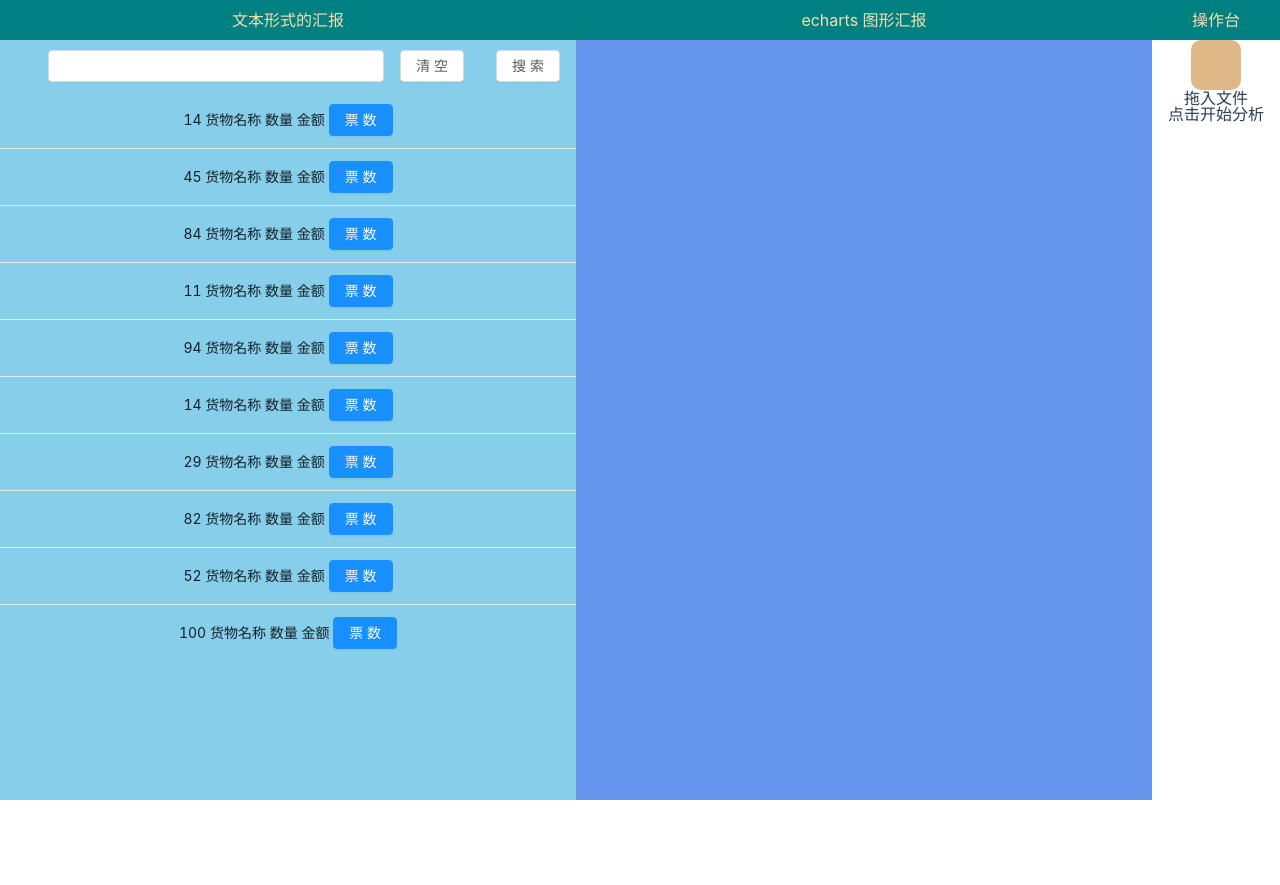
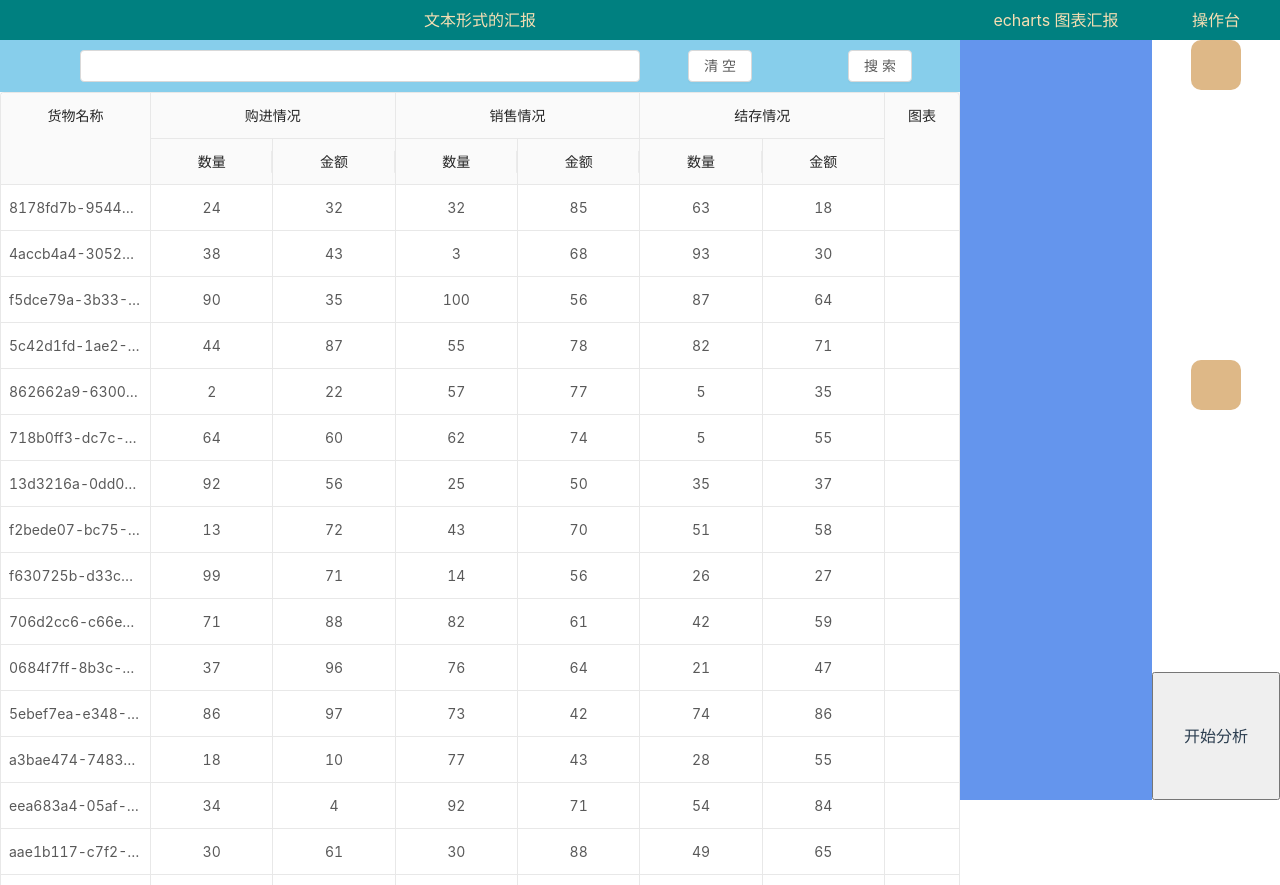
Before and after one commit to BodomLake/tax-check, a Vue app: page / in a window 1280 px wide. Before the commit the page ends 800 px from the top, so only its background shows below. Built offline with nearby package versions, Linux system fonts and the light colour scheme.

Commit message:
重新设置表格

```diff
--- a/src/components/FileDropZone.vue
+++ b/src/components/FileDropZone.vue
@@ -1,17 +1,16 @@
 <template>
   <div class="file">
-    <div class="dropZone" :for="id" @click="inputFile">
+    <div class="dropZone" :for="id" @click="inputFile" @dragleave="dragLeaveFile($event)"
+         @dragover="dragOverFile($event)" @drop="dropFile($event)">
       <!-- 可以考虑不用Antd 组件-->
-      <a-icon type="plus-circle" :spin="false" theme="outlined"
-              style="transform: translateY(-50%);top: 50%;position: relative;"/>
-      <input type="file" :id="id" :name="fileName || 'file:' + id" :ref="id" :multiple="multiple"
+      <!--<a-icon type="plus-circle" :spin="false" theme="outlined" style="transform: translateY(-50%);top: 50%;position: relative;"/>-->
+      <input type="file" :id="id" :name="'fileLoader:' + id" :ref="id" :multiple="multiple"
              style="visibility: hidden;display: none" @change="inputChange($event)">
     </div>
     <ul class="fileList">
       <li v-for="file in fileList">
         <a-icon type="file-excel"/>
         {{ file.name }}
-
       </li>
     </ul>
   </div>
@@ -20,7 +19,7 @@
 
 <script>
 import {v4 as uuidv4} from 'uuid';
-import * as XLSX from 'xlsx'
+
 // 默认接受 application/vnd.ms-excel
 export default {
   name: "FileDropZone",
@@ -40,20 +39,13 @@ export default {
         return uuidv4().replaceAll('-', '');
       }
     },
-    // 该组件中存放的文件列表
-    fileList: {
-      require: true,
-      type: Array,
-      default: () => {
-        return []
-      },
-    }
   },
+
   data() {
     return {
       tooltip: '请拖入文件',
-      fileName: '',
-      fileReader: new FileReader(),
+      // 该组件中存放的文件列表
+      fileList: [],
     }
   },
   mounted() {
@@ -64,24 +56,32 @@ export default {
       this.$refs[this.id].click()
     },
     inputChange($event) {
-      console.log($event)
-      console.log($event.target)
-      console.log($event.target.files)
-      this.fileList = $event.target.files;
-      console.log(XLSX)
-
-      // 读取完毕的回调
-      this.fileReader.onload = function (e) {
-        let data = e.target.result;
-        let workbook = XLSX.read(data, {type: 'binary'});
-        console.log(workbook);
-        let json1 = XLSX.utils.sheet_to_json(workbook.Sheets[workbook.SheetNames[0]])
-        let json2 = XLSX.utils.sheet_to_json(workbook.Sheets[workbook.SheetNames[1]])
-        console.log(json1)
-        console.log(json2)
+      // console.log($event.target)
+      console.log('点击传入文件', $event.target.files)
+      if (this.multiple) {
+        this.fileList.push($event.target.files[0])
+      } else {
+        this.fileList = $event.target.files;
       }
-      // 读取文件
-      this.fileReader.readAsBinaryString(this.fileList[0])
+    },
+    dropFile($event) {
+      $event.preventDefault();
+      $event.stopPropagation();
+      let transferFiles = $event.target.files || $event.dataTransfer.files;
+      console.log('拖入文件', transferFiles)
+      if (this.multiple) {
+        this.fileList.push(transferFiles[0])
+      } else {
+        this.fileList = $event.target.files;
+      }
+    },
+    dragOverFile($event) {
+      $event.preventDefault();
+      $event.stopPropagation();
+    },
+    dragLeaveFile($event) {
+      $event.preventDefault();
+      $event.stopPropagation();
     }
   }
 }
@@ -89,20 +89,21 @@ export default {
 
 <style scoped>
 .file {
-  width: 50px;
-  height: 50px;
   margin: 0px auto;
 }
 
 .dropZone {
-  width: 100%;
-  height: 100%;
+  width: 50px;
+  height: 50px;
+  margin: 0px auto;
   background-color: burlywood;
   border-radius: 10px;
 }
 
 .fileList {
-
+  user-select: none;
+  height: fit-content;
+  width: 100%;
 }
 
 </style>
--- a/src/views/Home.vue
+++ b/src/views/Home.vue
@@ -28,12 +28,9 @@
         </a-row>
 
         <div class="result">
-          <a-list item-layout="horizontal" :data-source="list">
-            <a-list-item slot="renderItem" slot-scope="item, index">
-              {{ item }} 货物名称 数量 金额
-              <a-button type="primary">票数</a-button>
-            </a-list-item>
-          </a-list>
+          <a-table style="height: inherit" :columns="columns" :data-source="displayData" :pagination="false"
+                   :scrollToFirstRowOnChange="true"
+                   bordered size="middle" :scroll="{ y: 700 }"/>
         </div>
         <!-- 待加入的功能 -->
         <div class="rest">
@@ -44,7 +41,7 @@
     <div class="right">
       <div class="title-bar">
         <div class="text-center">
-          echarts 图形汇报
+          echarts 图表汇报
         </div>
       </div>
       <div class="charts">
@@ -52,65 +49,168 @@
       </div>
     </div>
     <div class="bench">
+
       <div class="title-bar">
         <div class="text-center">操作台</div>
+      </div>
 
+      <div style="height: 40vh">
+        <!-- 开具发票 offer -->
+        <FileDropZone ref="offer" :multiple="true"></FileDropZone>
       </div>
-      <div>
-        <FileDropZone></FileDropZone>
+
+      <div style="height: 40vh">
+        <!-- 取得发票 earn -->
+        <FileDropZone ref="earn"></FileDropZone>
       </div>
-      <div>
-        拖入文件
-      </div>
-      <div>
-        点击开始分析
-      </div>
-      <div>
 
-      </div>
+      <button class="analysis-btn" @click="startAnalysis">
+        开始分析
+      </button>
+
     </div>
   </div>
 </template>
 
 <script>
 import FileDropZone from "@/components/FileDropZone";
-let list = Array(10).fill('')
-list = list.map(val => {
+import {v4 as uuidv4} from 'uuid';
+import * as XLSX from 'xlsx'
+
+function randNum() {
   return Math.ceil(100 * Math.random())
-})
+}
+
+const displayData = [];
+for (let i = 0; i < 100; i++) {
+  displayData.push({
+    key: i,
+    goodsName: uuidv4(),
+    'offer.money': randNum(),
+    'offer.count': randNum(),
+    'sell.money': randNum(),
+    'sell.count': randNum(),
+    'rest.money': randNum(),
+    'rest.count': randNum(),
+  });
+}
+const columns = [
+  {
+    title: '货物名称',
+    dataIndex: 'goodsName',
+    key: 'goodsName',
+    fixed: 'left',
+    width: 150,
+    align: 'center',
+    ellipsis: true,
+  },
+  {
+    title: '购进情况',
+    children: [
+      {
+        title: '数量',
+        dataIndex: 'offer.count',
+        key: 'offer.count',
+        align: 'center',
+        sorter: (a, b) => a.age - b.age,
+      },
+      {
+        title: '金额',
+        dataIndex: 'offer.money',
+        key: 'offer.money',
+        align: 'center',
+        sorter: (a, b) => a.age - b.age,
+      }
+    ]
+  },
+  {
+    title: '销售情况',
+    children: [
+      {
+        title: '数量',
+        dataIndex: 'sell.count',
+        key: 'sell.count',
+        align: 'center',
+        sorter: (a, b) => a.age - b.age,
+      },
+      {
+        title: '金额',
+        dataIndex: 'sell.money',
+        key: 'sell.money',
+        align: 'center',
+        sorter: (a, b) => a.age - b.age,
+      }
+    ]
+  },
+  {
+    title: '结存情况',
+    children: [
+      {
+        title: '数量',
+        dataIndex: 'rest.count',
+        key: 'rest.count',
+        align: 'center',
+        sorter: (a, b) => a.age - b.age,
+      },
+      {
+        title: '金额',
+        dataIndex: 'rest.money',
+        key: 'rest.money',
+        align: 'center',
+        sorter: (a, b) => a.age - b.age,
+      }
+    ]
+  },
+  {
+    title: '图表',
+    align: 'center',
+    dataIndex: 'charts',
+    key: 'charts',
+    fixed: 'right',
+    width: 75,
+  },
+]
 export default {
   name: 'Home',
   components: {FileDropZone},
   data() {
     return {
-      list: list,
+      columns: columns,
+      displayData: displayData,
     }
   },
   mounted() {
 
+  },
+
+  methods: {
+    startAnalysis() {
+      console.log(this.$refs['offer']);
+    }
   }
 }
 </script>
 <style scoped>
 .home {
   display: flex;
-  width: 100vw;
+  width: 100%;
   height: 100vh;
 }
 
 .left {
-  width: 45%;
+  width: 75%;
   height: 100%;
 }
 
 .right {
-  width: 45%;
+  width: 15%;
   height: 100%;
 }
 
 .bench {
   width: 10%;
   height: 100%;
+  position: relative;
 }
 
 .title-bar {
@@ -118,6 +218,10 @@ export default {
   height: 5vh;
   background-color: teal;
   color: wheat;
+}
+
+.result {
+  height: initial;
 }
 
 .text-center {
@@ -129,6 +233,14 @@ export default {
 
 .div-center {
   transform: translate(0%, 50%);
+}
+
+.analysis-btn {
+  position: absolute;
+  transform: translateX(-50%);
+  bottom: 0px;
+  height: 10vw;
+  width: 100%
 }
 
 </style>
```
Also changed, not shown: src/App.vue (+4 -3 lines), src/def/Col.js (added, +14 -0 lines), 1 other file (tests, documents, lock files or other folders).
